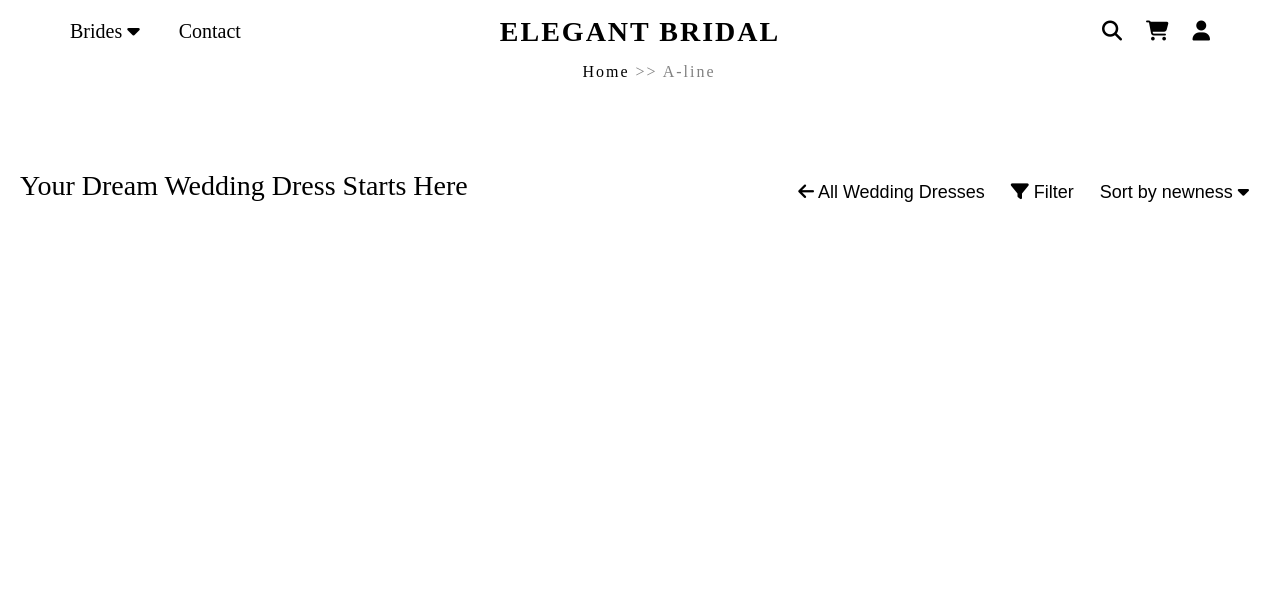
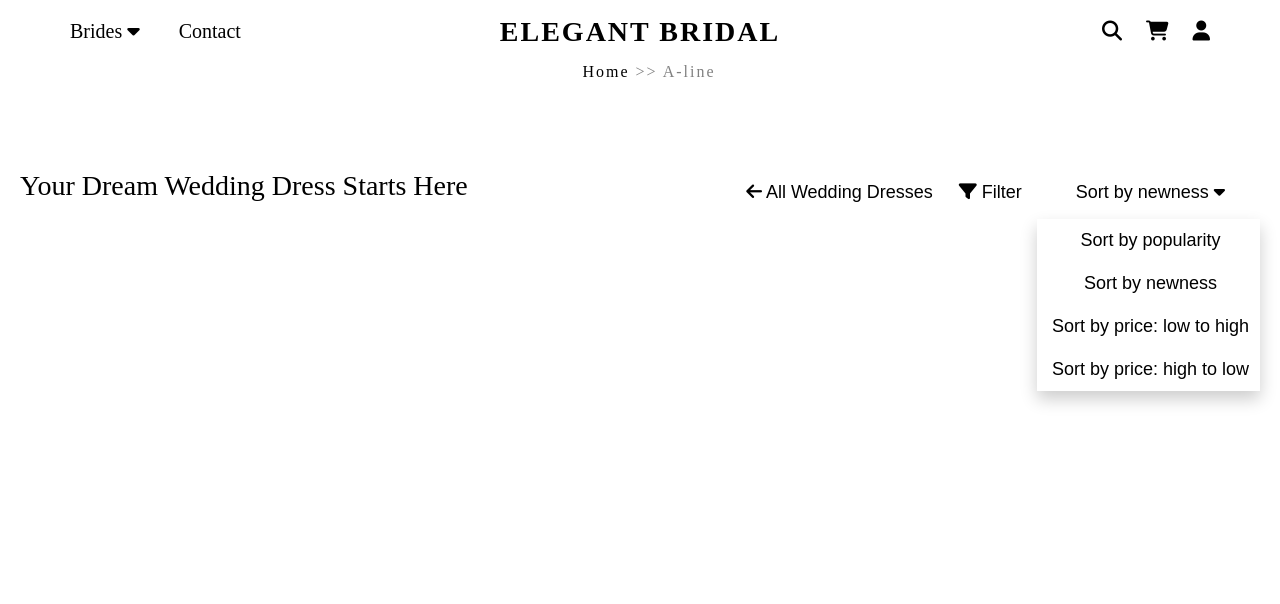
Before and after one commit to Crescendo2344/FinalProject_IM, a PHP site: page /HTML/A-line.html in a window 1280 px wide. Shown: the top 604 px of the page. Run offline with PHP 8.4, Linux system fonts and the light colour scheme; some web fonts are replaced.

Commit message:
Adjust the dropdown on sort

```diff
--- a/CSS/Silhouettes.css
+++ b/CSS/Silhouettes.css
@@ -143,6 +143,10 @@
     margin-top: 11px;
     margin-right: 20px;
   }
+  #btn-sort{
+    padding-left: 39px;
+    padding-right: 35px;
+  }
   .btn {
     border: none;
     cursor: pointer;
@@ -153,21 +157,12 @@
     border-radius: 5px;
   }
 
-  .btn-sort {
-    position: relative;
-    width: 225px;
-  }
-
-  .btn-sort:hover .btn-dropdown{
-    display: flex;
-  }
-
   .btn:hover {
      background-color:hsl(0, 0%, 85%);
   }
 
   .btn-dropdown{
-    display: none;
+    display: flex;
     flex-direction: column;
     position: absolute;
     margin-top: 5px;
--- a/HTML/A-line.html
+++ b/HTML/A-line.html
@@ -55,7 +55,7 @@
          <button class="btn"><i class="fas fa-arrow-left"></i>
           All Wedding Dresses</button>
          <button class="btn"><i class="fas fa-filter"></i> Filter</button>
-         <button class="btn">Sort by newness <i class="fa fa-caret-down"></i></button>
+         <button class="btn" id="btn-sort">Sort by newness <i class="fa fa-caret-down"></i></button>
           <div class="btn-dropdown">
             <a href="">Sort by popularity</a>
             <a href="">Sort by newness</a>
```
